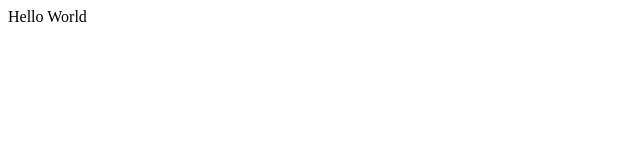
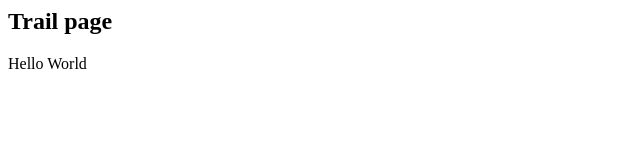
Before and after one commit to SiddhiRepo/gitTrail, a plain HTML site: page index.html in a window 1280 px wide. Shown: the whole page, without its empty margins (0-640 px from the left). Drawn offline with Linux system fonts and the light colour scheme.

Commit message:
line added

```diff
--- a/index.html
+++ b/index.html
@@ -1,6 +1,10 @@
 <html>
-    <body>  <p>
+
+<body>
+    <h2>Trail page</h2>
+    <p>
         Hello World
-    </p></body>
+    </p>
+</body>
 
 </html>
```
